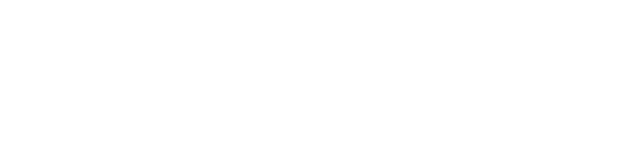
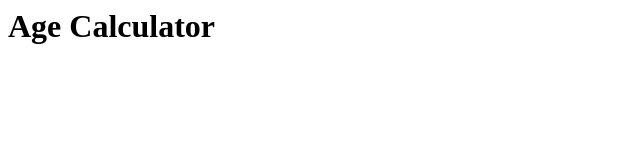
Before and after one commit to yateeshlearnings/Agecalculator, a plain HTML site: page index.html in a window 1280 px wide. Shown: the whole page, without its empty margins (0-640 px from the left). Drawn offline with Linux system fonts and the light colour scheme.

Commit message:
Headding added

```diff
--- a/index.html
+++ b/index.html
@@ -1,3 +1,8 @@
 <html>
+    <head>
 
+    </head>
+    <body>
+        <h1>Age Calculator</h1>
+    </body>
 </html>
```
